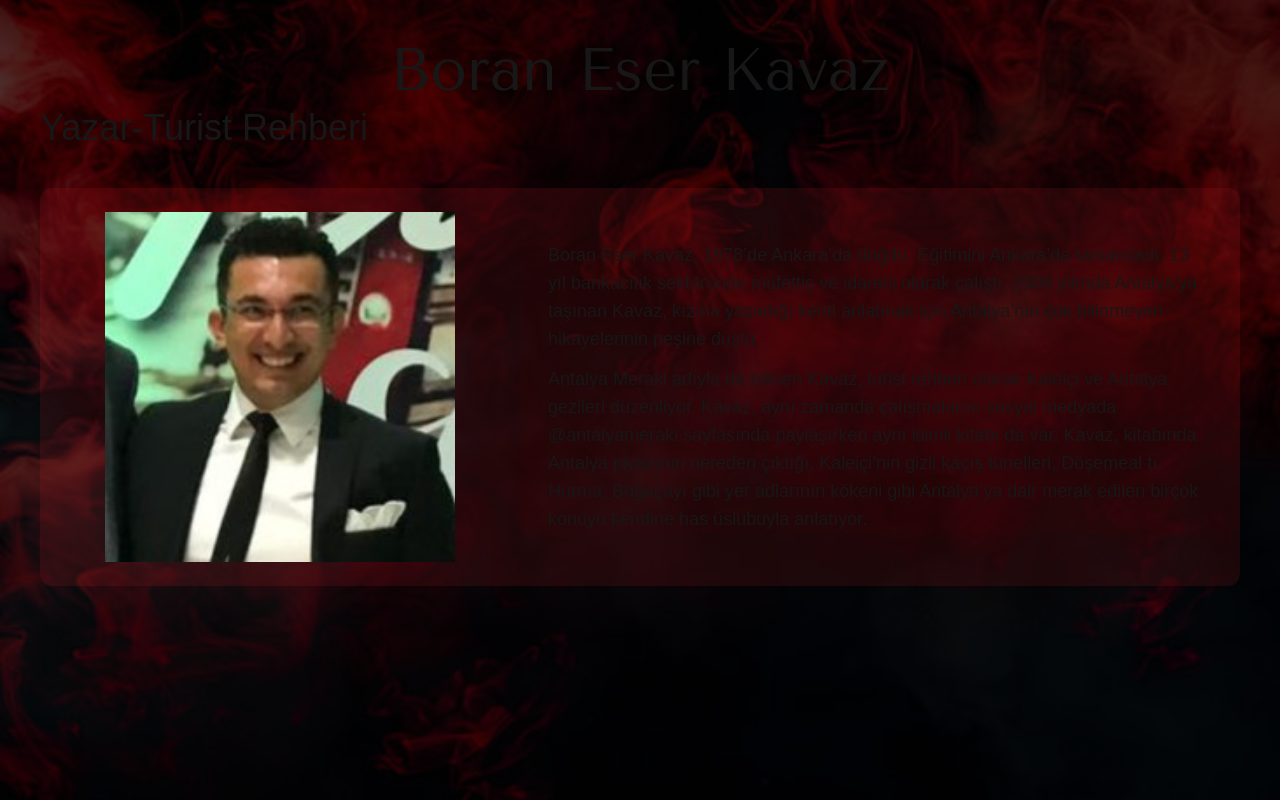
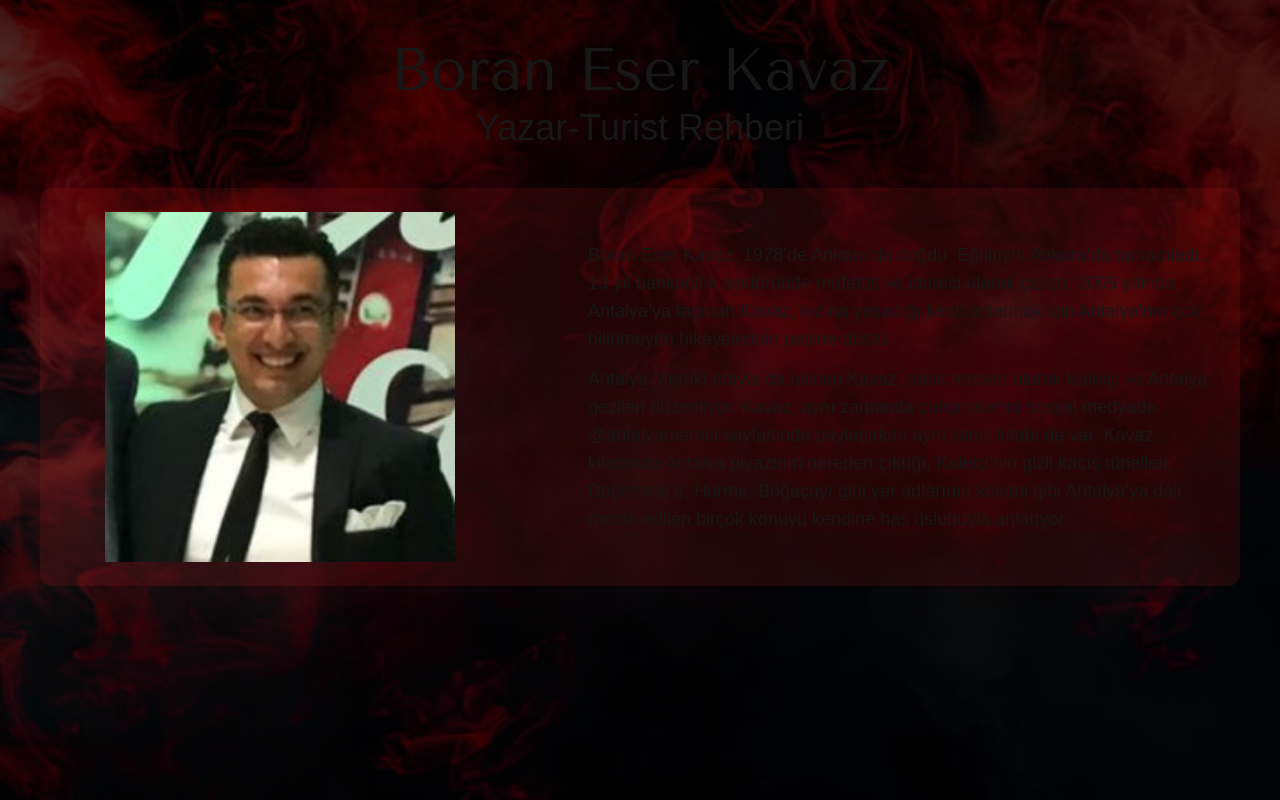
Before and after one commit to Egemam/tedx-dital, a Next.js app: page /speakers/boran-eser-kavaz in a window 1280 px wide. Built offline with nearby package versions, Linux system fonts and the light colour scheme; a web font is replaced by a local one.

Commit message:
small tweaks

```diff
--- a/app/speakers/[id]/page.tsx
+++ b/app/speakers/[id]/page.tsx
@@ -190,11 +190,11 @@ export default function SpeakerPage({ params }: {params: Promise<{ id: string }>
                 <h1 className="md:text-6xl text-4xl text-center">
                     <strong className={tenorSans.className}>{speaker_details[id].name}</strong>
                 </h1>
-                <h2 className="md:text-4xl text-3xl">
+                <h2 className="md:text-4xl text-3xl text-center">
                     {speaker_details[id].title}
                 </h2>
             </header>
-            <main className="flex flex-wrap md:flex-nowrap py-6 text-lg items-center bg-red-500/10 rounded-xl">
+            <main className="flex flex-wrap md:flex-nowrap py-6 gap-10 text-lg items-center bg-red-500/10 rounded-xl">
                 <div className="flex flex-col items-center gap-5 min-w-2/5">
                     <Image src={`/speakers/${id}.jpg`} height={350} width={350} alt={id}/>
                 </div>
```
